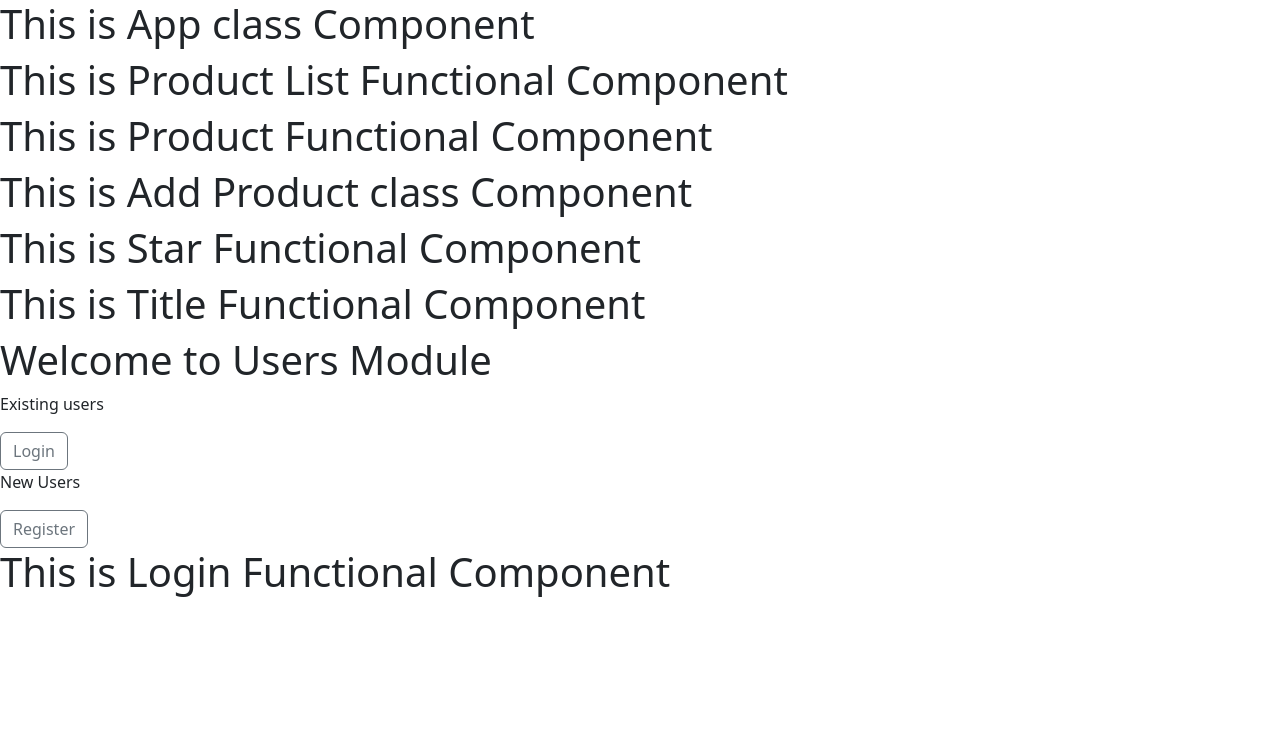
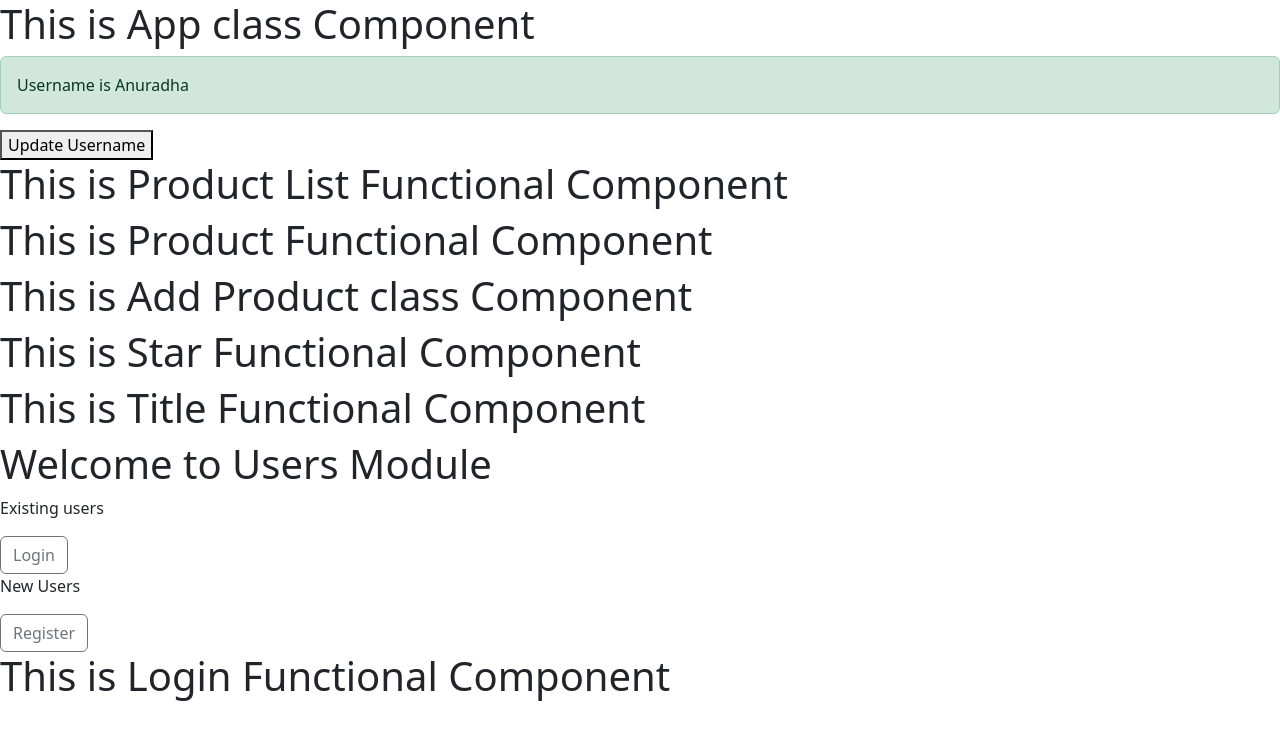
Before and after one commit to programmingwithharsh/react_jun26, a React (Vite) app: page / in a window 1280 px wide. Shown: the top 740 px of the page. Built offline with nearby package versions, Linux system fonts and the light colour scheme.

Commit message:
Added state in class component

```diff
--- a/src/App.jsx
+++ b/src/App.jsx
@@ -7,8 +7,12 @@ import Welcome from './Welcome';
 import Login from './Login';
 class App extends React.Component {
 
-    constructor() { // Mounting - component is created and displayed
-        super();
+    constructor(props) { // Mounting - component is created and displayed
+        super(props);
+        this.state = {
+            username: "Anuradha",
+            products: []
+        }
         console.log("App constructor lifecycle 1");
     }
 
@@ -16,10 +20,21 @@ class App extends React.Component {
         console.log("App componentDidMount lifecycle 3");
     }
 
+    updateUsername = () => {
+        this.setState({
+            username: "Neha"
+        })
+    }
+
     render() { // lifecycle
+        console.log("State is", this.state);
         console.log("App render lifecycle 2");
         return (<div>
             <h1>This is App class Component</h1>
+            <div className="alert alert-success">
+                Username is {this.state.username}
+            </div>
+            <button onClick={this.updateUsername}>Update Username</button>
             <ProductList></ProductList>
             <AddProduct></AddProduct>
             <Star></Star>
```
